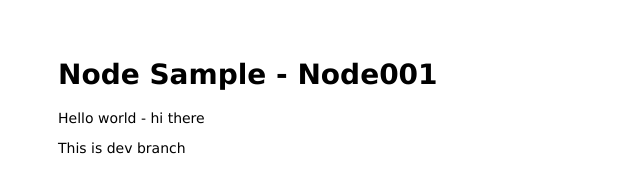
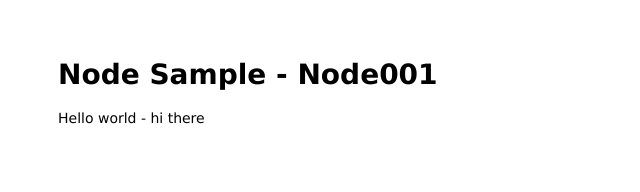
Before and after one commit to Ashok-Rawat-Code/node001, a website: page public/index.html in a window 1280 px wide. Shown: the whole page, without its empty margins (0-640 px from the left). Drawn offline with Linux system fonts and the light colour scheme.

Commit message:
Update index.html

```diff
--- a/public/index.html
+++ b/public/index.html
@@ -8,7 +8,7 @@
 <body>
   <h1>Node Sample - Node001</h1>
   <p>Hello world - hi there</p>
-    <p>This is dev branch</p>
+
 </body>
 
 </html>
```
